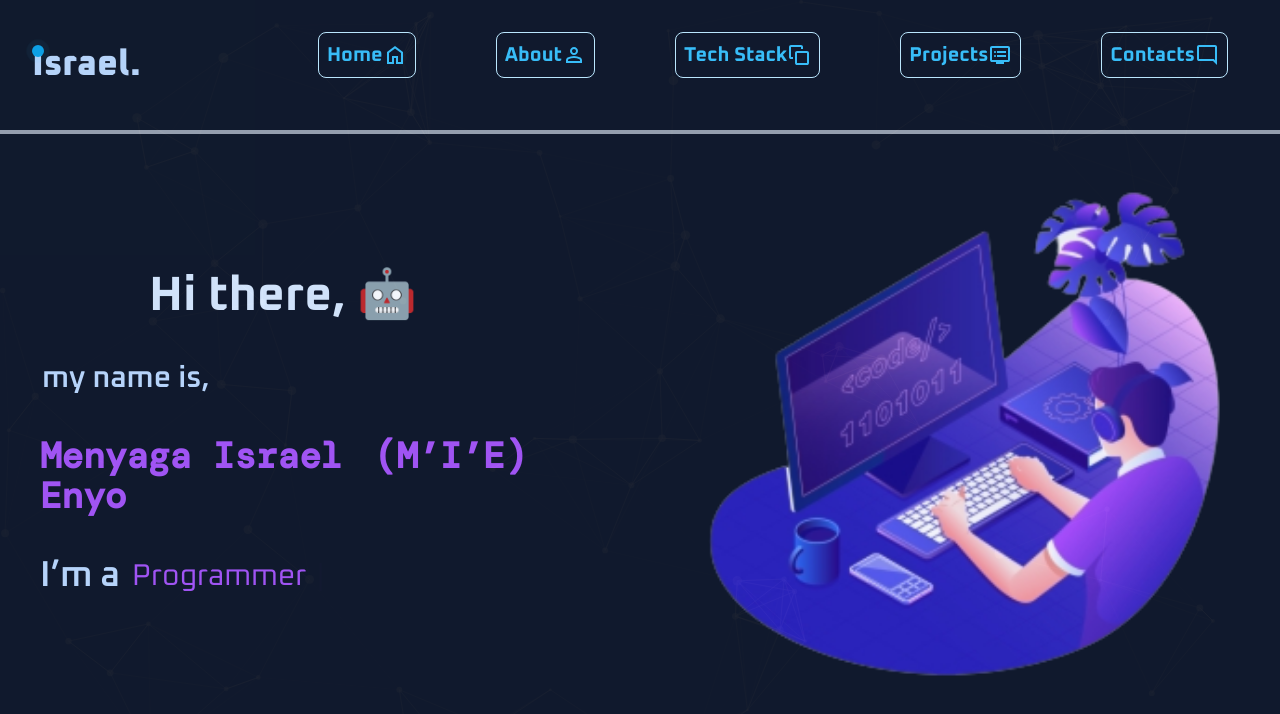
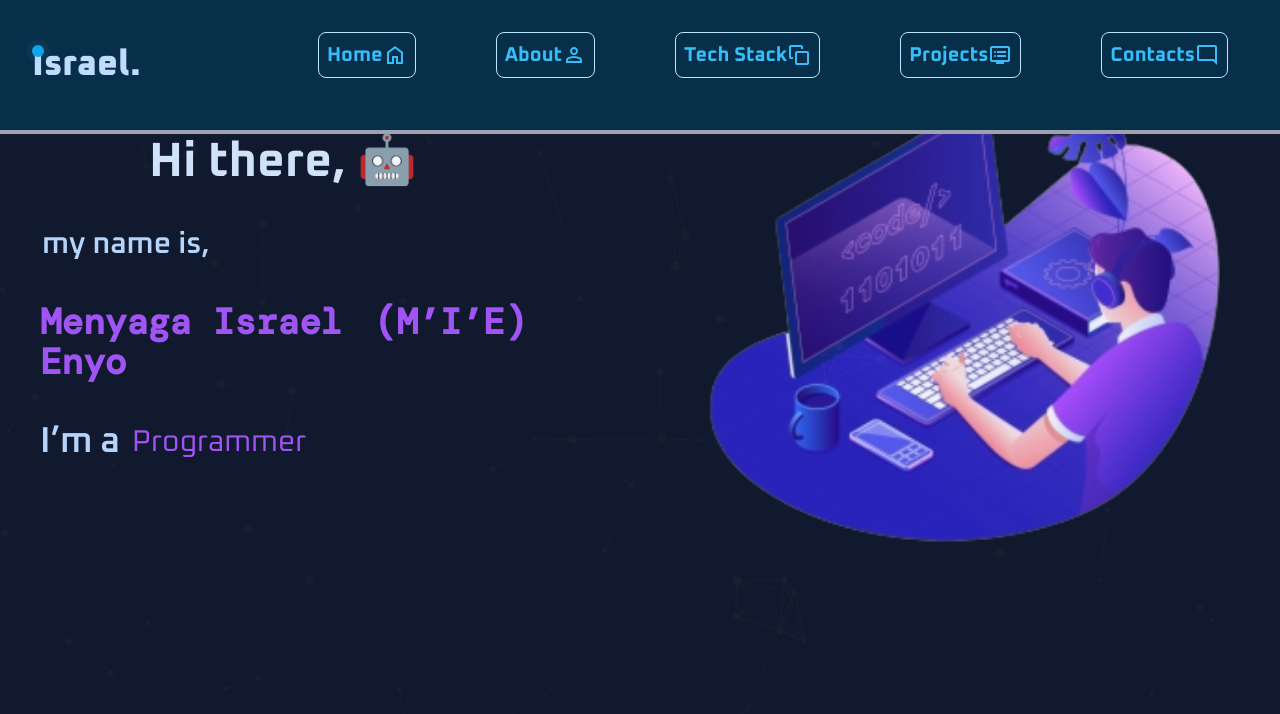
Before and after one commit to MIE-CODE/M-I-E_Portfolio, a Next.js app: page / in a window 1280 px wide. Shown: the top 714 px of the page. Built offline with nearby package versions, Linux system fonts and the light colour scheme; a web font is replaced by a local one.

Commit message:
added my certificate

```diff
--- a/app/About/page.tsx
+++ b/app/About/page.tsx
@@ -5,7 +5,7 @@ import Typer from "../typer";
 
 const page = () => {
   return (
-    <div className="w-Screen  bg-gray-900  h-[100vh] max-h-max text-black">
+    <div className="w-Screen pt-[13rem]  bg-gray-900  h-[100vh] max-h-max text-black">
       <Header />
       <div className="p-5 pb-0">
         <p className=" font-mono text-blue-200/50 text-4xl font-extrabold">
--- a/app/Projects/page.tsx
+++ b/app/Projects/page.tsx
@@ -31,7 +31,7 @@ const page = () => {
     },
   ];
   return (
-    <div className="w-Screen  bg-gray-900   ">
+    <div className="w-Screen pt-[13rem]  bg-gray-900   ">
       <Header />
       <div className="p-5 pb-0">
         <p className=" font-mono text-blue-200/50 text-4xl font-extrabold">
--- a/app/contacts/page.tsx
+++ b/app/contacts/page.tsx
@@ -10,7 +10,7 @@ import download from "../../public/download.svg";
 
 const page = () => {
   return (
-    <div className="w-Screen  bg-gray-900 h-[100vh]">
+    <div className="w-Screen pt-[13rem] bg-gray-900 max-h-max">
       <Header />
       <div className="p-5 pb-0">
         <p className=" font-mono text-blue-200/50 text-4xl font-extrabold">
@@ -19,7 +19,7 @@ const page = () => {
         <p className="animate-trans-right font-manrope text-sky-100">
           Connect With (M’I’E)
         </p>
-        <div className="grid justify-center gap-10 md:gap-14 lg:gap-20  items-center pt-10">
+        <div className="grid justify-center gap-10 md:gap-14 lg:gap-20  items-center pt-10 pb-10">
           <Link
             href={"https://linkedin.com/in/menyaga-enyo-israel-648401228"}
             className="flex justify-between px-3 items-center  w-[15rem] md:w-[40rem] md:h-12 lg:w-[50rem] xl:w-[70rem] rounded-lg h-10 bg-gradient-to-r from-gray-600 to-gray-400"
--- a/app/header.tsx
+++ b/app/header.tsx
@@ -9,7 +9,7 @@ const Header = () => {
   const [navBar, setNavBar] = useState(false);
   return (
     <>
-      <div className="flex relative  font-test w-full justify-between items-center py-[2rem] px-[2rem] border-b-4 border-gray-400">
+      <div className="flex z-40 fixed top-0 left-0 right-0  bg-sky-950 font-test w-full justify-between items-center py-[2rem] px-[2rem] border-b-4 border-gray-400">
         <div className=" font-extrabold   text-blue-200 text-4xl">
           {" "}
           <span className="text-blue-400 relative  font-extrabold">
--- a/app/page.tsx
+++ b/app/page.tsx
@@ -7,7 +7,7 @@ import Background from "./Background";
 export default function Home() {
   return (
     <>
-      <main className="w-Screen font-test  bg-gray-900 h-[100vh] ">
+      <main className="w-Screen font-test relative  bg-gray-900 h-[100vh] ">
         <Header />
         <Main />
       </main>
--- a/app/techStack/page.tsx
+++ b/app/techStack/page.tsx
@@ -4,7 +4,7 @@ import Card from "../card";
 
 const page = () => {
   return (
-    <div className="  bg-gray-900   max-h-max ">
+    <div className=" pt-[13rem]  bg-gray-900   max-h-max ">
       <Header />
       <div className="p-5 pb-0">
         <p className=" font-mono text-blue-200/50 text-4xl font-extrabold">
```
